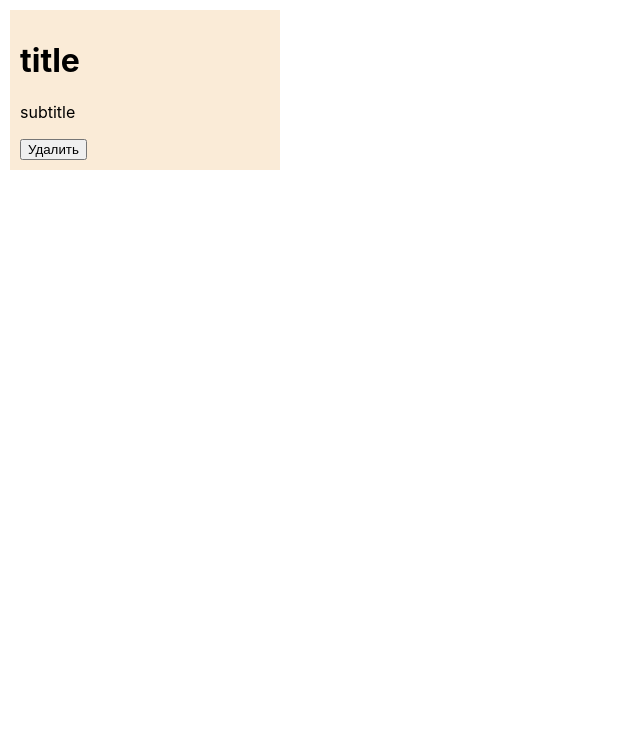
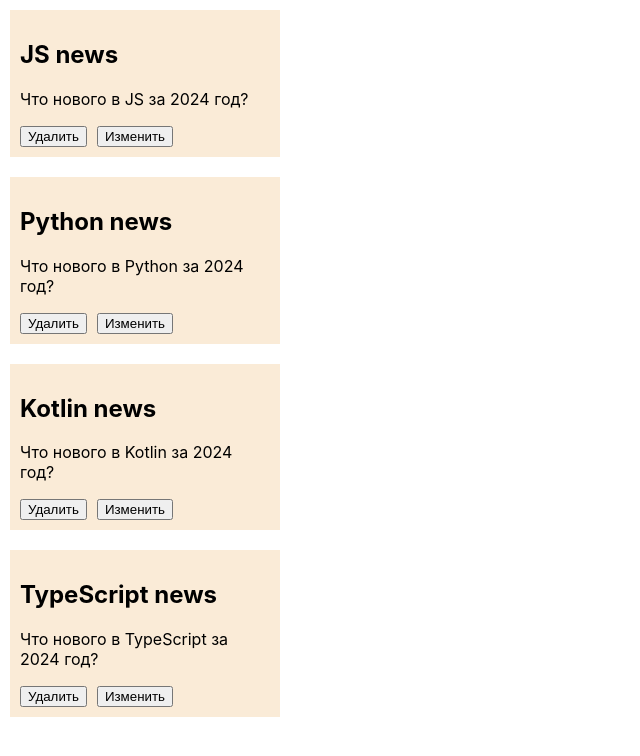
Before and after one commit to MonaMag/react-rtk-query, a React (Create React App) app: page / in a window 1280 px wide. Shown: the top 756 px of the page, without its empty margins (0-640 px from the left). Built offline with nearby package versions, Linux system fonts and the light colour scheme; data requests are answered from the project's data file.

Commit message:
get articles from rtk query

```diff
--- a/src/App.tsx
+++ b/src/App.tsx
@@ -1,13 +1,17 @@
 import React from "react";
+import { ArticlesList } from "./entities/Article/ui/ArticlesList";
+import { useGetArticlesQuery } from "./entities/Article/api/articlesApi";
 import "./App.css";
-import { ArticlesList } from "./entities/Article/ui/ArticlesList";
 
 function App() {
+  const { data = [], isLoading, error } = useGetArticlesQuery();
+
+  if (error) {
+    return <p>Ошибка при загрузке статей</p>;
+  }
   return (
     <div>
-      <ArticlesList
-        articles={[{ id: 5, title: "title", subtitle: "subtitle" }]}
-      />
+      <ArticlesList articles={data} isLoading={isLoading} />
     </div>
   );
 }
--- a/src/entities/Article/api/articlesApi.ts
+++ b/src/entities/Article/api/articlesApi.ts
@@ -1,20 +1,20 @@
-import { createApi, fetchBaseQuery } from '@reduxjs/toolkit/query/react';
-import { Article } from '../model/types/types';
+import { createApi, fetchBaseQuery } from "@reduxjs/toolkit/query/react";
+import { IArticle } from "../model/types/types";
 
 export const articlesApi = createApi({
-  reducerPath: 'articlesApi',
-  tagTypes: ['Articles'],
+  reducerPath: "articlesApi",
+  tagTypes: ["Articles"],
   baseQuery: fetchBaseQuery({
-    baseUrl: 'http://localhost:5000/',
+    baseUrl: "http://localhost:5000/",
   }),
   endpoints: (builder) => ({
-    getArticles: builder.query<Article[], void>({
+    getArticles: builder.query<IArticle[], void>({
       query: () => ({
         url: `articles`,
       }),
-      providesTags: (result) => ['Articles'],
+      providesTags: (result) => ["Articles"],
     }),
   }),
 });
 
-export const {useGetArticlesQuery} = articlesApi;
+export const { useGetArticlesQuery } = articlesApi;
--- a/src/entities/Article/ui/ArticleItem.tsx
+++ b/src/entities/Article/ui/ArticleItem.tsx
@@ -10,9 +10,12 @@
   return (
     <div className={cls.content}>
       <div className={cls.card}>
-        <h1>{article.title}</h1>
+        <h2>{article.title}</h2>
         <p>{article.subtitle}</p>
-        <button>Удалить</button>
+        <div className={cls.actionBtn}>
+          <button className={cls.button}>Удалить</button>
+          <button className={cls.button}>Изменить</button>
+        </div>
       </div>
     </div>
   );
--- a/src/entities/Article/ui/ArticlesList.module.css
+++ b/src/entities/Article/ui/ArticlesList.module.css
@@ -19,3 +19,11 @@
     padding: 10px;
    background-color: antiquewhite;
  }
+
+.actionBtn {
+
+}
+
+.button {
+    margin-right: 10px;
+}
--- a/src/entities/Article/ui/ArticlesList.tsx
+++ b/src/entities/Article/ui/ArticlesList.tsx
@@ -5,11 +5,17 @@
 
 interface ArticlesListProps {
   articles: IArticle[];
+  isLoading: boolean;
 }
 
 export const ArticlesList: FC<ArticlesListProps> = ({
   articles,
+  isLoading,
 }: ArticlesListProps) => {
+  if (!isLoading && !articles.length) {
+    return <div>Статьи не найдены</div>;
+  }
+
   return (
     <div className={cls.articleList}>
       {articles &&
--- a/src/store/store.ts
+++ b/src/store/store.ts
@@ -1,12 +1,13 @@
-import {configureStore} from "@reduxjs/toolkit";
-
+import { configureStore } from "@reduxjs/toolkit";
+import { articlesApi } from "../entities/Article/api/articlesApi";
 
 export const store = configureStore({
   reducer: {
+    [articlesApi.reducerPath]: articlesApi.reducer,
   },
-  devTools: process.env.NODE_ENV === 'development', //disable redux dev tools in PROD
+  devTools: process.env.NODE_ENV === "development", //disable redux dev tools in PROD
   middleware: (getDefaultMiddleware) =>
-    getDefaultMiddleware().concat(),
+    getDefaultMiddleware().concat(articlesApi.middleware),
 });
 
 export type RootState = ReturnType<typeof store.getState>;
```
